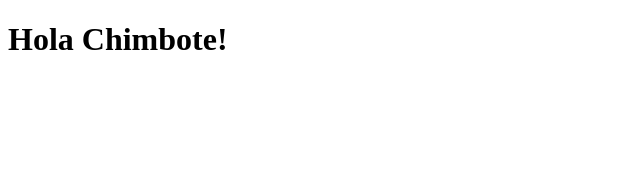
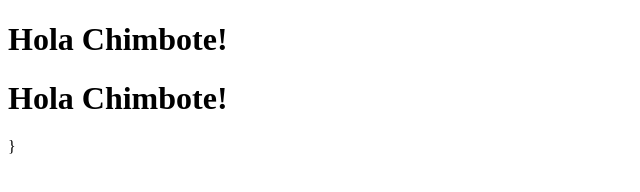
Before and after one commit to eduardoorm/gdgchimbotetest, a plain HTML site: page index.html in a window 1280 px wide. Shown: the whole page, without its empty margins (0-640 px from the left). Drawn offline with Linux system fonts and the light colour scheme.

Commit message:
Update index.html

```diff
--- a/index.html
+++ b/index.html
@@ -7,6 +7,7 @@
 </head>
 <body>
         <h1>Hola Chimbote!</h1>
-
+        <h1>Hola Chimbote!</h1>
+}
 </body>
 </html>
```
